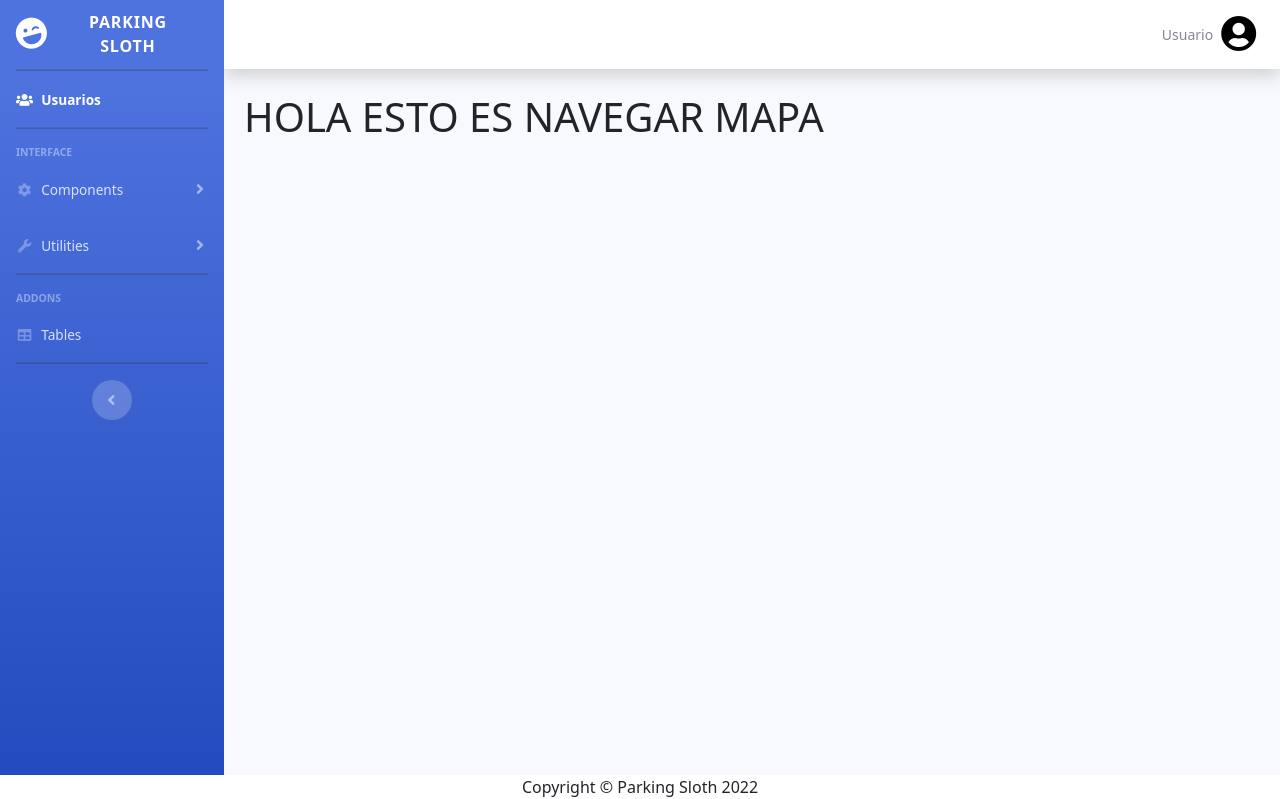
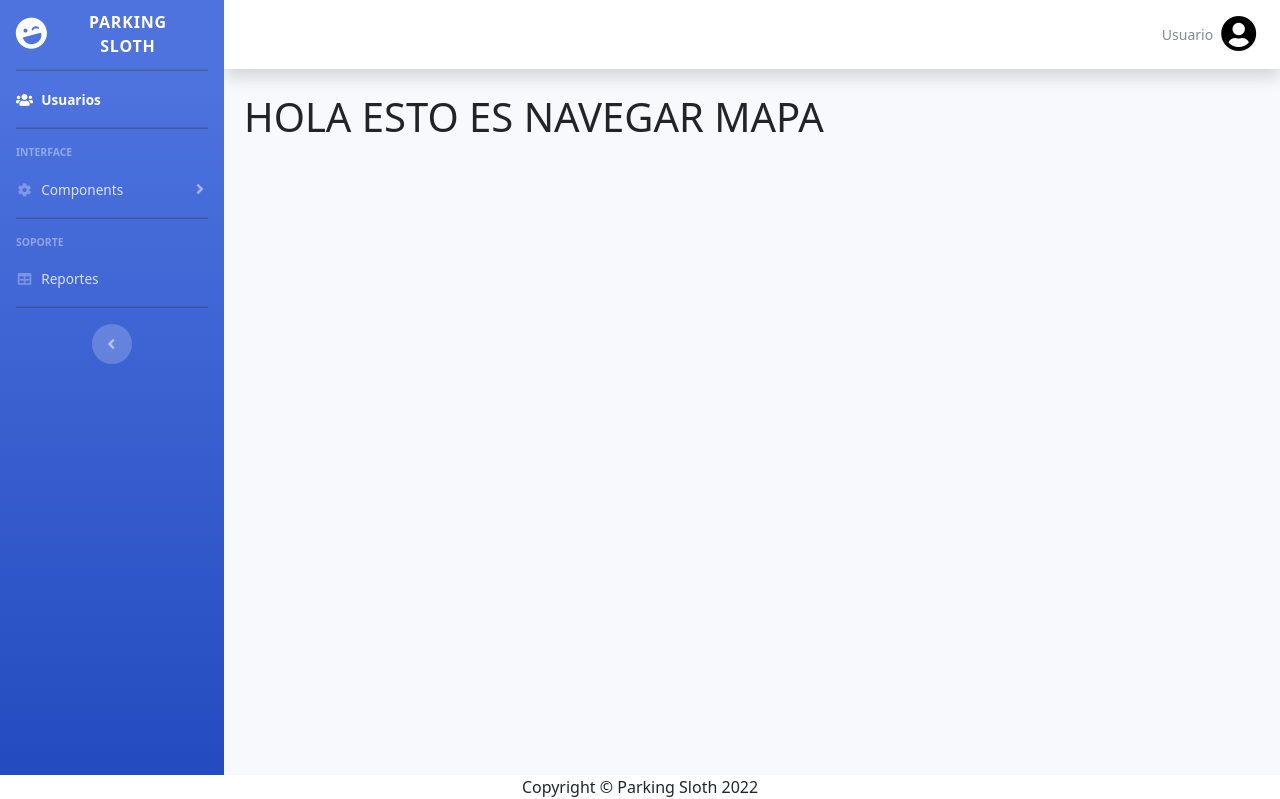
Before and after one commit to Walker1718/Parking-Sloth, a Laravel app: page /navegarmapa in a window 1280 px wide. Shown: the part 1-800 px from the top of the page. Run offline with Laravel 9, Linux system fonts and the light colour scheme.

Commit message:
Limpieza Side Bar

```diff
--- a/ParkingSloth/resources/views/layouts/master.blade.php
+++ b/ParkingSloth/resources/views/layouts/master.blade.php
@@ -78,46 +78,30 @@
                 <div id="collapseTwo" class="collapse" aria-labelledby="headingTwo" data-parent="#accordionSidebar">
                     <div class="bg-white py-2 collapse-inner rounded">
                         <h6 class="collapse-header">Custom Components:</h6>
-                        <a class="collapse-item" href="buttons.html">Buttons</a>
-                        <a class="collapse-item" href="cards.html">Cards</a>
+                        <a class="collapse-item" href="{{ url('/home/') }}">Buttons</a>
+                        <a class="collapse-item" href="{{ url('/home/') }}">Cards</a>
                     </div>
                 </div>
             </li>
 
-            <!-- Nav Item - Utilities Collapse Menu -->
-            <li class="nav-item">
-                <a class="nav-link collapsed" href="#" data-toggle="collapse" data-target="#collapseUtilities"
-                    aria-expanded="true" aria-controls="collapseUtilities">
-                    <i class="fas fa-fw fa-wrench"></i>
-                    <span>Utilities</span>
-                </a>
-                <div id="collapseUtilities" class="collapse" aria-labelledby="headingUtilities"
-                    data-parent="#accordionSidebar">
-                    <div class="bg-white py-2 collapse-inner rounded">
-                        <h6 class="collapse-header">Custom Utilities:</h6>
-                        <a class="collapse-item" href="utilities-color.html">Colors</a>
-                        <a class="collapse-item" href="utilities-border.html">Borders</a>
-                        <a class="collapse-item" href="utilities-animation.html">Animations</a>
-                        <a class="collapse-item" href="utilities-other.html">Other</a>
-                    </div>
-                </div>
-            </li>
+
 
             <!-- Divider -->
             <hr class="sidebar-divider">
 
             <!-- Heading -->
             <div class="sidebar-heading">
-                Addons
+                Soporte
             </div>
 
 
-            <!-- Nav Item - Tables -->
+            <!-- Nav Item - Soporte -->
             <li class="nav-item">
-                <a class="nav-link" href="tables.html">
+                <a class="nav-link" href="{{ url('/reportes/') }}"">
                     <i class="fas fa-fw fa-table"></i>
-                    <span>Tables</span></a>
+                    <span>Reportes</span></a>
             </li>
+
 
             <!-- Divider -->
             <hr class="sidebar-divider d-none d-md-block">
--- a/ParkingSloth/resources/views/test.php
+++ /dev/null
@@ -1,5 +0,0 @@
-<div class="container-fluid">
-    <div class="container">
-        <h1>Test</h1>
-    </div>
-</div>
--- a/ParkingSloth/routes/web.php
+++ b/ParkingSloth/routes/web.php
@@ -28,8 +28,8 @@ Route::post('/usuarios/guardarDatos',[UsuarioController::class, 'guardarUsuarios
 Route::patch('/usuarios/{id}/actualizarDatos',[UsuarioController::class, 'actualizarUsuarios']);
 Route::get('/usuarios/{id}/editar', [UsuarioController::class, 'vistaEditarUsuarios']);
 
-Route::get('/admin', function () {
-    return view('layouts.master');
+Route::get('/home', function () {
+    return view('home');
 });
 
 Route::resource('reportes', '\App\Http\Controllers\ReporteController');
```
Also changed, not shown: other parts of ParkingSloth/resources/views/layouts/master.blade.php (+1 -1 lines), ParkingSloth/resources/views/home.blade.php (added, +7 -0 lines).
